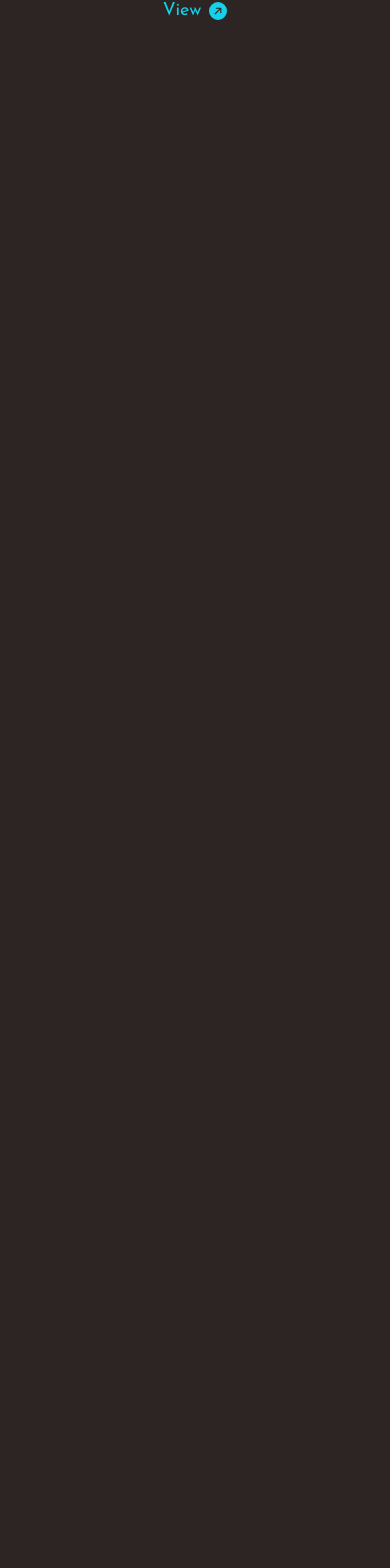
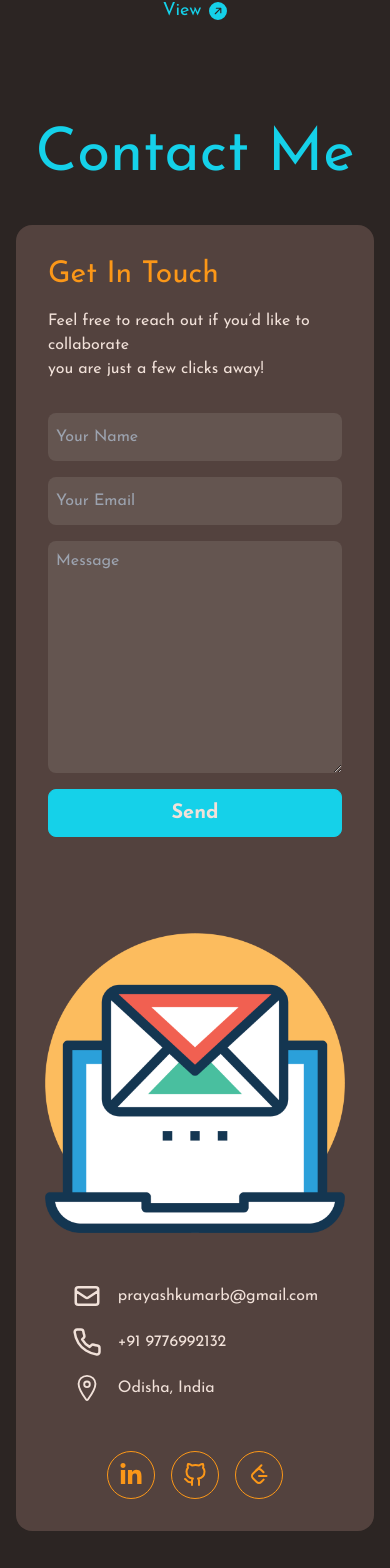
Before and after one commit to pkb32/Portfolio, a React (Vite) app: page / in a window 390 px wide. Shown: the part 7680-9248 px from the top of the page. Before the commit the page ends 8549 px from the top, so only its background shows below. Built offline with nearby package versions, Linux system fonts and the light colour scheme.

Commit message:
contact me section added

```diff
--- a/package.json
+++ b/package.json
@@ -10,6 +10,7 @@
     "preview": "vite preview"
   },
   "dependencies": {
+    "@emailjs/browser": "^4.4.1",
     "react": "^18.3.1",
     "react-dom": "^18.3.1",
     "react-icons": "^5.4.0",
--- a/src/App.jsx
+++ b/src/App.jsx
@@ -9,6 +9,7 @@
 import SubSkills from './components/skillSection/SubSkills'
 import ExperienceMain from './components/experienceSection/ExperienceMain'
 import ProjectsMain from './components/projectSection/ProjectsMain'
+import ContactMeMain from './components/contactMeSection/ContactMeMain'
 
 function App() {
   return (
@@ -22,6 +23,7 @@
      <SubSkills/>
      <ExperienceMain />
      <ProjectsMain/>
+     <ContactMeMain/>
 
      <HelperSection/>
     </main>
--- /dev/null
+++ b/src/components/contactMeSection/ContactForm.jsx
@@ -0,0 +1,82 @@
+import React, { useRef, useState } from "react";
+import emailjs from "@emailjs/browser";
+
+const ContactForm = () => {
+  const [name, setName] = useState("");
+  const [email, setEmail] = useState("");
+  const [message, setMessage] = useState("");
+  const [success, setSuccess] = useState("");
+  const handleName = (e) => {
+    setName(e.target.value);
+  };
+  const handleEmail = (e) => {
+    setEmail(e.target.value);
+  };
+  const handleMessage = (e) => {
+    setMessage(e.target.value);
+  };
+  const form = useRef();
+  const sendEmail = (e) => {
+    e.preventDefault();
+    emailjs
+      .sendForm("service_74dxazd", "template_t3fqdq8", form.current, {
+        publicKey: "Zt4IEK9to5FP0t_Qu",
+      })
+      .then(
+        () => {
+          setEmail("");
+          setName("");
+          setMessage("");
+          setSuccess("Message Sent Succesfully");
+        },
+        (error) => {
+          console.log("FAILED...", error.text);
+        }
+      );
+  };
+
+  return (
+    <div>
+      <p className="text-cyan">{success}</p>
+      <form ref={form} onSubmit={sendEmail} className="flex flex-col gap-4">
+        <input
+          type="text"
+          name="from_name"
+          placeholder="Your Name"
+          required
+          className="h-12 rounded-lg bg-lightBrown px-2 text-white"
+          value={name}
+          onChange={handleName}
+        />
+        <input
+          type="email"
+          name="from_email"
+          placeholder="Your Email"
+          required
+          className="h-12 rounded-lg bg-lightBrown px-2 text-white"
+          value={email}
+          onChange={handleEmail}
+        />
+        <textarea
+          type="text"
+          name="message"
+          rows="9"
+          cols="50"
+          placeholder="Message"
+          required
+          className=" rounded-lg bg-lightBrown p-2 text-white"
+          value={message}
+          onChange={handleMessage}
+        />
+        <button
+          type="submit"
+          className="w-full rounded-lg border border-cyan text-white h-12 font-bold text-xl hover:bg-darkCyan bg-cyan transition-all duration-500"
+        >
+          Send
+        </button>
+      </form>
+    </div>
+  );
+};
+
+export default ContactForm
--- /dev/null
+++ b/src/components/contactMeSection/ContactInfo.jsx
@@ -0,0 +1,18 @@
+import React from 'react'
+
+import { HiOutlineMail } from "react-icons/hi";
+import { FiPhone } from "react-icons/fi";
+import { IoLocationOutline } from "react-icons/io5";
+import SingleInfo from "./SingleInfo";
+
+const ContactInfo = () => {
+  return (
+    <div className="flex flex-col gap-4">
+      <SingleInfo text="prayashkumarb@gmail.com" Image={HiOutlineMail} />
+      <SingleInfo text="+91 9776992132" Image={FiPhone} />
+      <SingleInfo text="Odisha, India" Image={IoLocationOutline} />
+    </div>
+  );
+};
+
+export default ContactInfo
--- /dev/null
+++ b/src/components/contactMeSection/ContactMeLeft.jsx
@@ -0,0 +1,14 @@
+import React from 'react'
+import ContactText from './ContactText'
+import ContactForm from './ContactForm'
+
+function ContactMeLeft() {
+  return (
+    <div className="flex flex-col gap-8 w-full">
+      <ContactText />
+      <ContactForm />
+    </div>
+  )
+}
+
+export default ContactMeLeft
--- /dev/null
+++ b/src/components/contactMeSection/ContactMeMain.jsx
@@ -0,0 +1,20 @@
+import React from 'react'
+import ContactMeLeft from './ContactMeLeft'
+import ContactMeRight from './ContactMeRight'
+
+const ContactMeMain = () => {
+  return (
+    <div
+    id="contact"
+    className="max-w-[1290px] mx-auto items-center justify-center mt-[100px] px-4 "
+  >
+    <h2 className="text-6xl text-cyan mb-10 text-center">Contact Me</h2>
+    <div className="flex justify-between gap-24 bg-brown p-8 rounded-2xl lg:flex-row sm:flex-col">
+      <ContactMeLeft />
+      <ContactMeRight />
+    </div>
+  </div>
+  )
+}
+
+export default ContactMeMain
--- /dev/null
+++ b/src/components/contactMeSection/ContactMeRight.jsx
@@ -0,0 +1,19 @@
+import React from 'react'
+import ContactInfo from "./ContactInfo";
+import ContactSocial from "./ContactSocial";
+
+const ContactMeRight = () => {
+    return (
+        <div className="flex flex-col items-center justify-center gap-12">
+          <img
+            src="../../public/images/email-image.png"
+            alt="email image"
+            className="max-w-[300px]"
+          />
+          <ContactInfo />
+          <ContactSocial />
+        </div>
+      );
+}
+
+export default ContactMeRight
--- /dev/null
+++ b/src/components/contactMeSection/ContactSocial.jsx
@@ -0,0 +1,16 @@
+import React from 'react'
+import SingleContactSocial from "./SingleContactSocial";
+import { FaLinkedinIn } from "react-icons/fa";
+import { FiGithub } from "react-icons/fi";
+import { TbBrandLeetcode } from "react-icons/tb";
+
+const ContactSocial = () => {
+  return (
+    <div className="flex gap-4">
+      <SingleContactSocial link="https://www.linkedin.com/in/prayash-kumar-behera-89b409240/" Icon={FaLinkedinIn} />
+      <SingleContactSocial link="https://github.com/pkb32?tab=repositories" Icon={FiGithub} />
+      <SingleContactSocial link="https://leetcode.com/u/pkb32/" Icon={TbBrandLeetcode} />
+    </div>
+  );
+};
+export default ContactSocial
--- /dev/null
+++ b/src/components/contactMeSection/ContactText.jsx
@@ -0,0 +1,16 @@
+import React from 'react'
+
+function ContactText() {
+  return (
+    <div>
+    <h2 className="text-orange text-3xl mb-4">Get In Touch</h2>
+    <p className='text-white'>
+      Feel free to reach out if you’d like to collaborate
+      <br />
+      you are just a few clicks away!
+    </p>
+  </div>
+  )
+}
+
+export default ContactText
--- /dev/null
+++ b/src/components/contactMeSection/SingleContactSocial.jsx
@@ -0,0 +1,13 @@
+import React from 'react'
+
+const SingleContactSocial = ({ Icon, link }) => {
+    return (
+      <div className="text-2xl h-12 w-12 border border-orange text-orange rounded-full p-3 flex items-center justify-center ">
+        <a href={link} className="cursor-pointer">
+          <Icon />
+        </a>
+      </div>
+    );
+  };
+
+export default SingleContactSocial
--- /dev/null
+++ b/src/components/contactMeSection/SingleInfo.jsx
@@ -0,0 +1,12 @@
+import React from 'react'
+
+const SingleInfo = ({ text, Image }) => {
+    return (
+      <div className="flex gap-4 items-center justify-start">
+        <Image className="text-3xl text-white" />
+        <p className='text-white '>{text}</p>
+      </div>
+    );
+  };
+
+export default SingleInfo
--- a/src/components/projectSection/ProjectsMain.jsx
+++ b/src/components/projectSection/ProjectsMain.jsx
@@ -36,7 +36,6 @@
 function ProjectsMain() {
     return (
         <div id="projects" className="max-w-[1290px] mx-auto px-4">
-
             <ProjectsText />
 
           <div className="flex flex-col gap-20 max-w-[900px] mx-auto mt-12">
```
Also changed, not shown: 1 other file (tests, documents, lock files or other folders).
